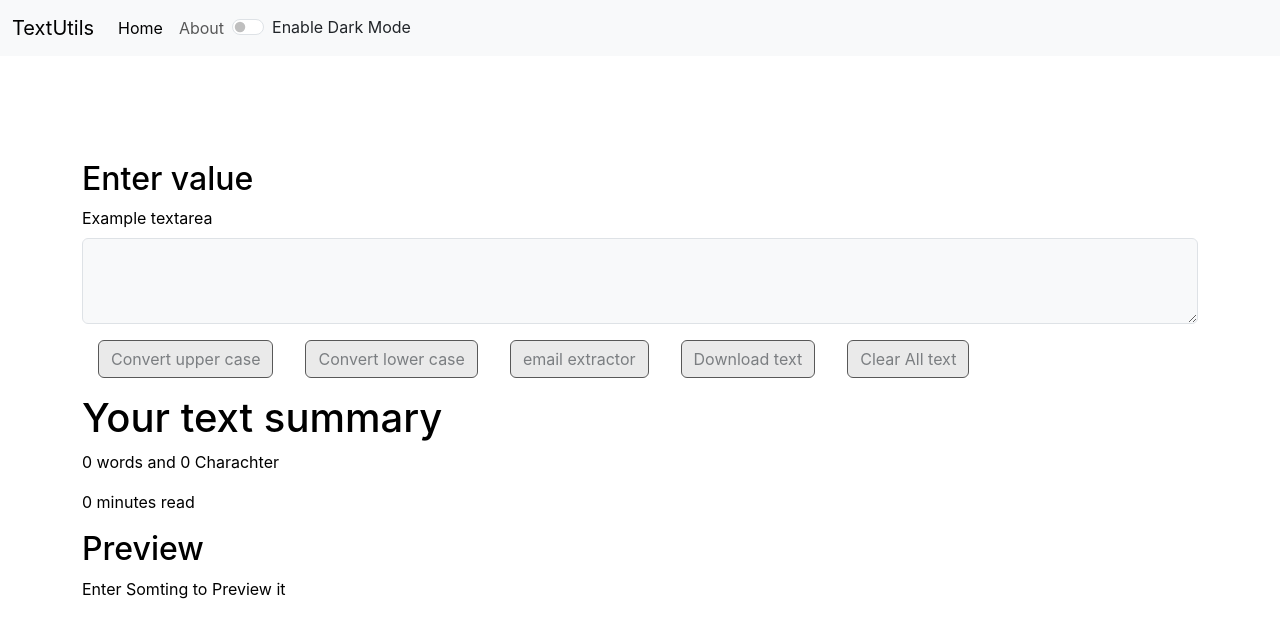
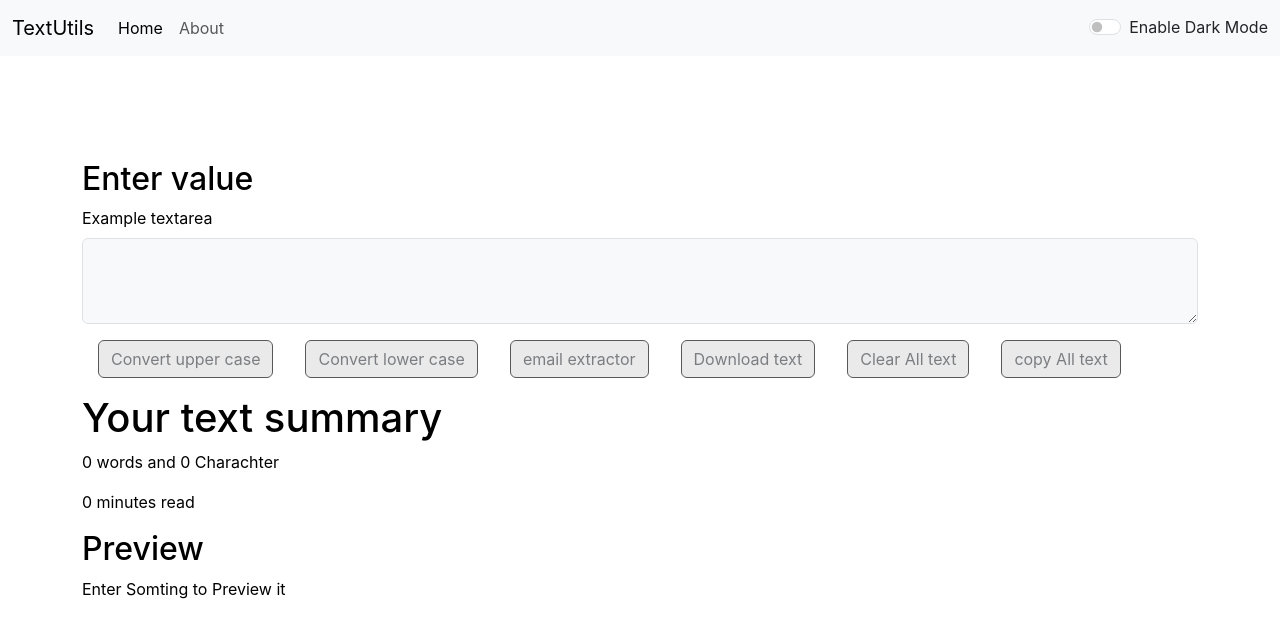
Before and after one commit to amanuchitkar/60-Days-of-ReactJs, a React (Create React App) app in the folder textutils0/: page / in a window 1280 px wide. Shown: the top 638 px of the page. Built offline with nearby package versions, Linux system fonts and the light colour scheme.

Commit message:
60 Days of ReactJs

```diff
--- a/textutils0/src/Componets/navbar.js
+++ b/textutils0/src/Componets/navbar.js
@@ -6,7 +6,7 @@ export default function Navbar(props) {
   return (
     <div>
       <nav
-        className={`navbar navbar-expand-lg navbar-${props.mode} bg-${props.mode}`}
+        className={`navbar navbar-expand-lg navbar-${props.mode} bg-${props.mode} `}
       >
         <div className="container-fluid">
           <Link className="navbar-brand" to="/">
@@ -24,7 +24,7 @@ export default function Navbar(props) {
           >
             <span className="navbar-toggler-icon"></span>
           </button>
-          <div className="collapse navbar-collapse" id="navbarNav">
+          <div className="collapse navbar-collapse justify-content-between" id="navbarNav">
               <ul className="navbar-nav">
                 <li className="nav-item">
                   <Link className="nav-link active" aria-current="page" to="/">
@@ -56,6 +56,7 @@ export default function Navbar(props) {
               </div>
             </div>
           </div>
+
       </nav>
     </div>
   );
--- a/textutils0/src/Componets/textForm.js
+++ b/textutils0/src/Componets/textForm.js
@@ -37,6 +37,13 @@ export default function TextForm(props) {
     props.showAlert("Clear all text successfully","success")
 
   };
+  const copyAll=()=>{
+    var text=document.getElementById("mybox")
+    text.select();
+    text.setSelectionRange(0,9999);
+    navigator.clipboard.writeText(text.value)
+    props.showAlert("copy all text successfully","success")
+  }
 
   // setText("kfdljsajf");
   return (
@@ -44,14 +51,14 @@ export default function TextForm(props) {
       <div>
         <div className="container mt-4" style={{color:props.mode==="dark" ? "white":"black"}}>
           <h2>{props.heading}</h2>
-          <label htmlFor="mytext" className="form-label">
+          <label htmlFor="mybox" className="form-label">
             Example textarea
           </label>
           <textarea
             className={`form-control bg-${props.mode}`}
             value={text}
             onChange={handleOnChange}
-            id="mytext"
+            id="mybox"
             style={{color:props.mode==="dark" ? "white":"black"}}
             rows="3"
           ></textarea>
@@ -69,6 +76,9 @@ export default function TextForm(props) {
           </button>
           <button className="btn btn-primary m-3" disabled={text.length===0} style={{backgroundColor:props.mode==="dark"?"#353a3f":"#dfdfdf",border:"1px solid black",color:props.mode==="light"?"#353a3f":"#dfdfdf"}} onClick={clearAll}>
             Clear All text
+          </button>
+          <button className="btn btn-primary m-3" disabled={text.length===0} style={{backgroundColor:props.mode==="dark"?"#353a3f":"#dfdfdf",border:"1px solid black",color:props.mode==="light"?"#353a3f":"#dfdfdf"}} onClick={copyAll}>
+            copy All text
           </button>
         </div>
       </div>
```
Lines whose indentation alone changed are shown as unchanged.
